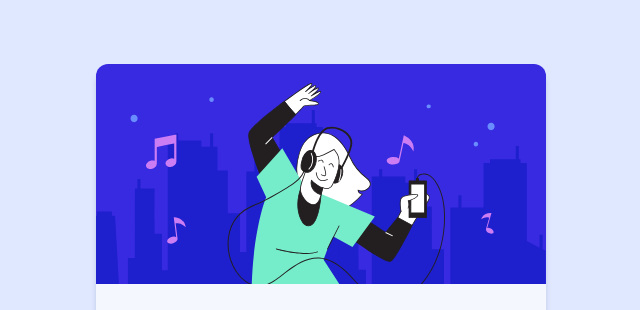
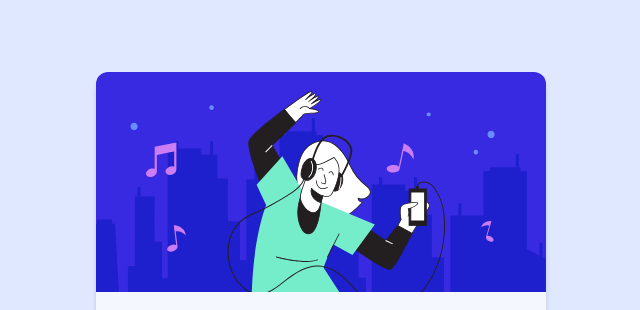
Before and after one commit to ZZapata711/OrderSummary, a plain HTML site: page index.html in a window 1280 px wide. Shown: the top 310 px of the page, without its empty margins (319-959 px from the left). Drawn offline with Linux system fonts and the light colour scheme.

Commit message:
Update style.css

```diff
--- a/style.css
+++ b/style.css
@@ -15,8 +15,11 @@
 body{
     font-family: 'Red Hat Display', sans-serif;
     background-color: var(--pale-blue);
-    margin: auto auto;
+    display: flex;
+    flex-direction: column;
+    height: 100vh;
 }
+
 .container{
     max-width: 90%;
     margin-top: auto;
```
